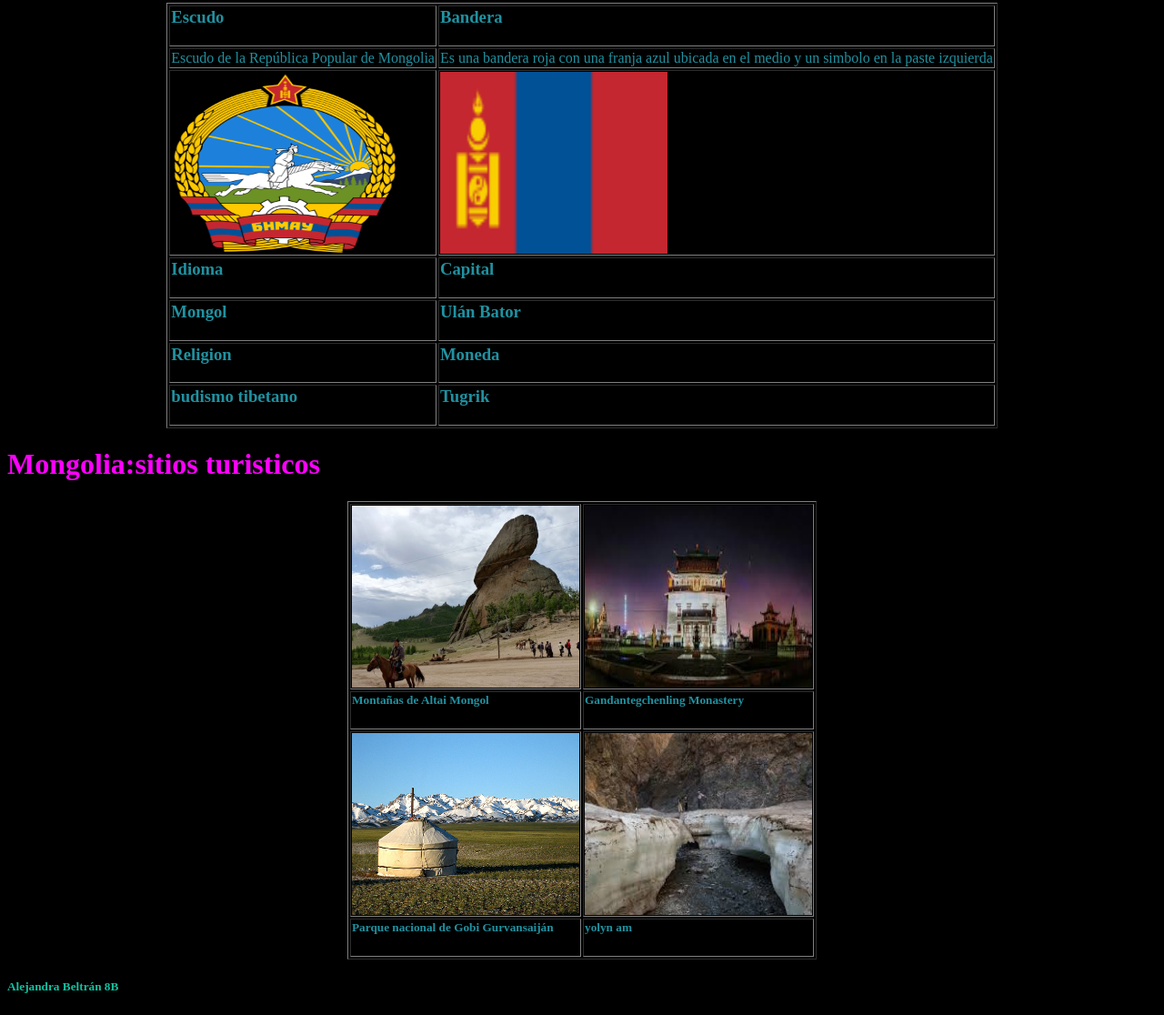
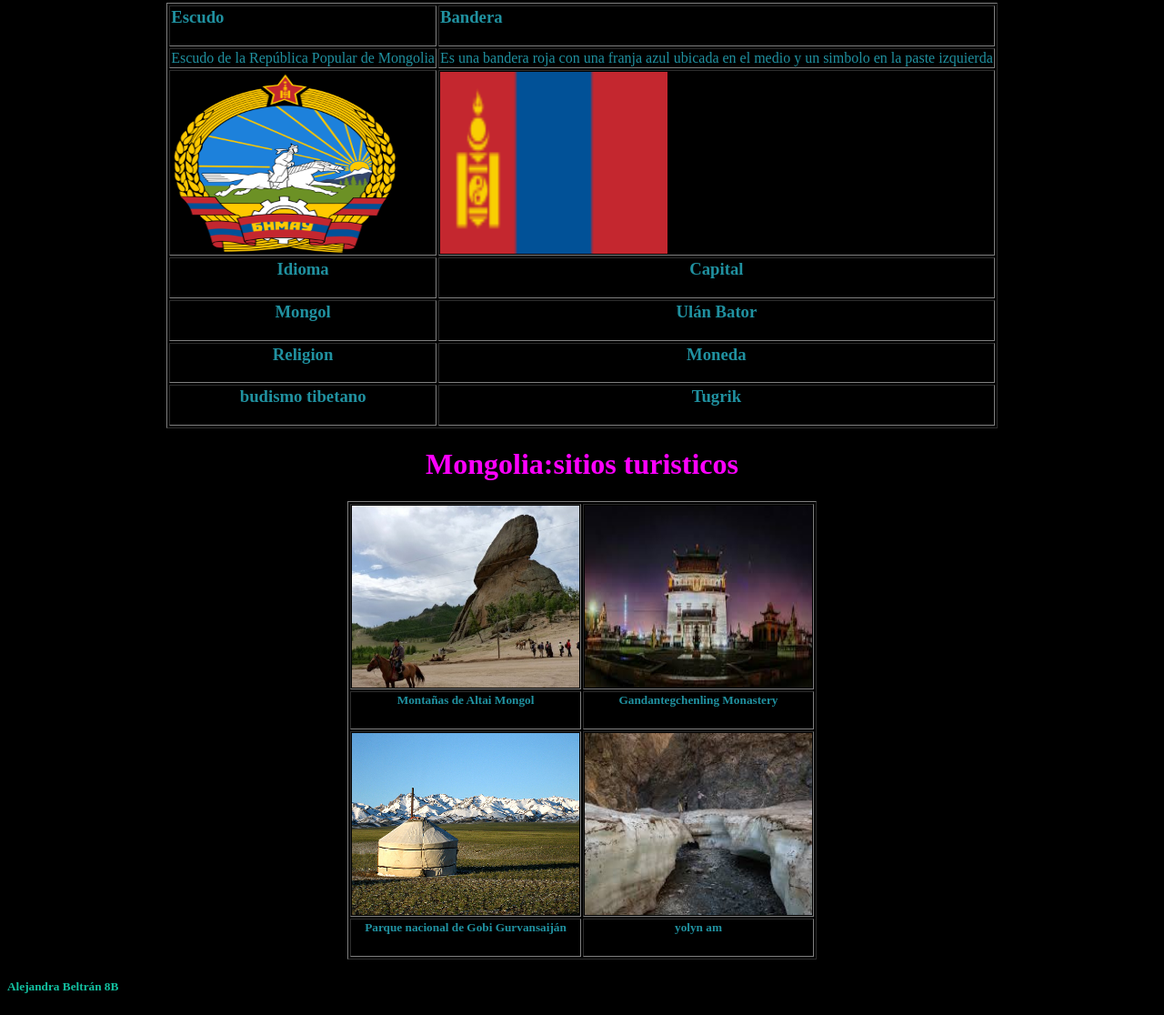
Before and after one commit to mabg2103/mabg2103.github.io, a plain HTML site: page index.html in a window 1280 px wide. Shown: the part 63-1179 px from the top of the page at 91% size. Drawn offline with Linux system fonts and the light colour scheme.

Commit message:
Create index.html

```diff
--- a/index.html
+++ b/index.html
@@ -8,17 +8,17 @@
 <div style="text-align:center;">
 
 <Table border =1 table style="margin: 0 auto;">
-
+<div style="text-align:center;">
 
 <Tr>
-<Td><h3> <font color="2091A0">Escudo  </h3></Td>
-<Td><h3> <font color="2091A0">Bandera </h3> </Td>
+<Td><h3> <font color="2091A0">Escudo </div>  </h3></Td>
+<Td><h3> <font color="2091A0">Bandera </div> </h3> </Td>
 </Tr>
 
 <Tr>
-<Td> <font color="2091A0"> Escudo de la República Popular de Mongolia </font></Td>
-<Td> <font color="2091A0"> Es una bandera roja con una franja azul ubicada en el medio
- y un simbolo en la paste izquierda </font></Td>
+<Td> <font color="2091A0"> <div style="text-align:center;">Escudo de la República Popular de Mongolia</div>  </font></Td>
+<Td> <font color="2091A0"> <div style="text-align:center;">Es una bandera roja con una franja azul ubicada en el medio
+ y un simbolo en la paste izquierda</div>  </font></Td>
 </Tr>
 
 <Tr>
@@ -27,28 +27,28 @@
 </Tr>
 
 <Tr>
-<Td><h3> <font color="2091A0"> Idioma </font> </h3>  </Td>
-<Td><h3>  <font color="2091A0">Capital </font> </h3>  </Td>
+<Td><h3> <font color="2091A0"><div style="text-align:center;"> Idioma</div>  </font> </h3>  </Td>
+<Td><h3>  <font color="2091A0"><div style="text-align:center;">Capital</div>  </font> </h3>  </Td>
 </Tr>
 
 <Tr>
-<Td><h3> <font color="2091A0"> Mongol </font> </h3></Td>
-<Td><h3> <font color="2091A0"> Ulán Bator </font> </h3> </Td>
+<Td><h3> <font color="2091A0"> <div style="text-align:center;">Mongol </div> </font> </h3></Td>
+<Td><h3> <font color="2091A0"> <div style="text-align:center;">Ulán Bator </div> </font> </h3> </Td>
 </Tr>
 
 <Tr>
-<Td> <h3> <font color="2091A0"> Religion </font> </h3> </Td>
-<Td> <h3> <font color="2091A0"> Moneda </font> </h3> </Td>
+<Td> <h3> <font color="2091A0"><div style="text-align:center;"> Religion </div> </font> </h3> </Td>
+<Td> <h3> <font color="2091A0"> <div style="text-align:center;">Moneda</div>  </font> </h3> </Td>
 </Tr>
 
 <Tr>
-<Td>  <h3> <font color="2091A0">budismo tibetano </font> </h3> </Td>
-<Td> <h3>  <font color="2091A0"> Tugrik </font> </h3> </Td>
+<Td>  <h3> <font color="2091A0"><div style="text-align:center;">budismo tibetano </div> </font> </h3> </Td>
+<Td> <h3>  <font color="2091A0"> <div style="text-align:center;">Tugrik </div> </font> </h3> </Td>
 </Tr>
 </div>
 </table>
 </div>
-<h1> <font color="fuchsia"> Mongolia:sitios turisticos  </font></h1>
+<h1> <font color="fuchsia"> <div style="text-align:center;">Mongolia:sitios turisticos </div>  </font></h1>
 
 
 
@@ -60,8 +60,8 @@
 </Tr>
 
 <Tr>
-<Td><h5> <font color="2091A0"> Montañas de Altai Mongol </font></h5>   </Td>
-<Td><h5> <font color="2091A0"> Gandantegchenling Monastery  </font></h5>  </Td>
+<Td><h5> <font color="2091A0"> <div style="text-align:center;">Montañas de Altai Mongol </font></h5>   </Td>
+<Td><h5> <font color="2091A0"> <div style="text-align:center;"> Gandantegchenling Monastery  </font></h5>  </Td>
 </Tr>
 
 <Tr>
@@ -70,8 +70,8 @@
 </Tr>
 
 <Tr>
-<Td><h5> <font color="2091A0">Parque nacional de Gobi Gurvansaiján </font> </h5>   </Td>
-<Td> <h5> <font color="2091A0">yolyn am </font> </h5> </Td>
+<Td><h5> <font color="2091A0"> <div style="text-align:center;">Parque nacional de Gobi Gurvansaiján</div>  </font> </h5>   </Td>
+<Td> <h5> <font color="2091A0"> <div style="text-align:center;">yolyn am</div>  </font> </h5> </Td>
 </Tr>
 </Table /div>
 <h5><font color="13C1A1"> Alejandra Beltrán 8B </font> </h5>
```
